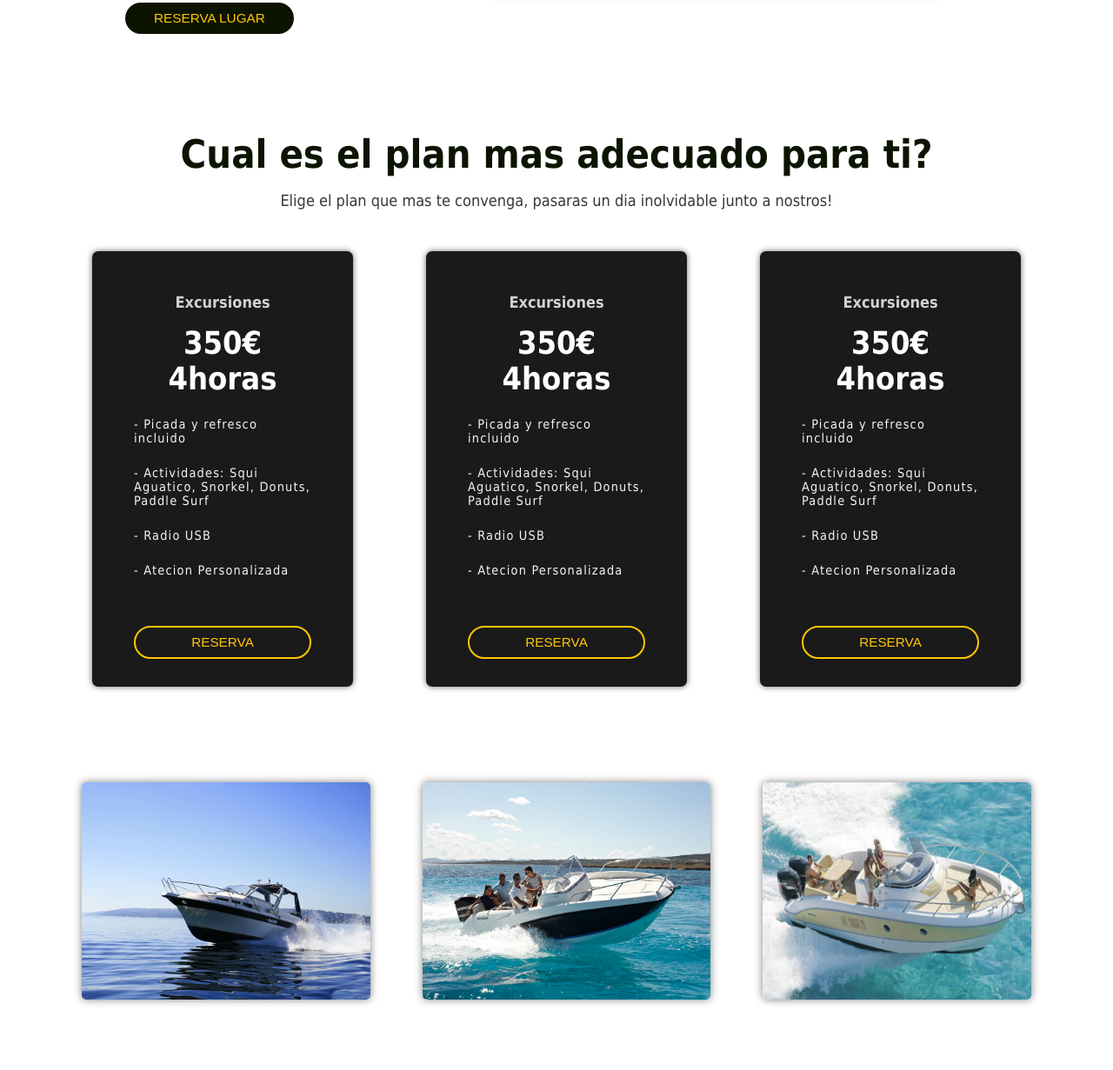
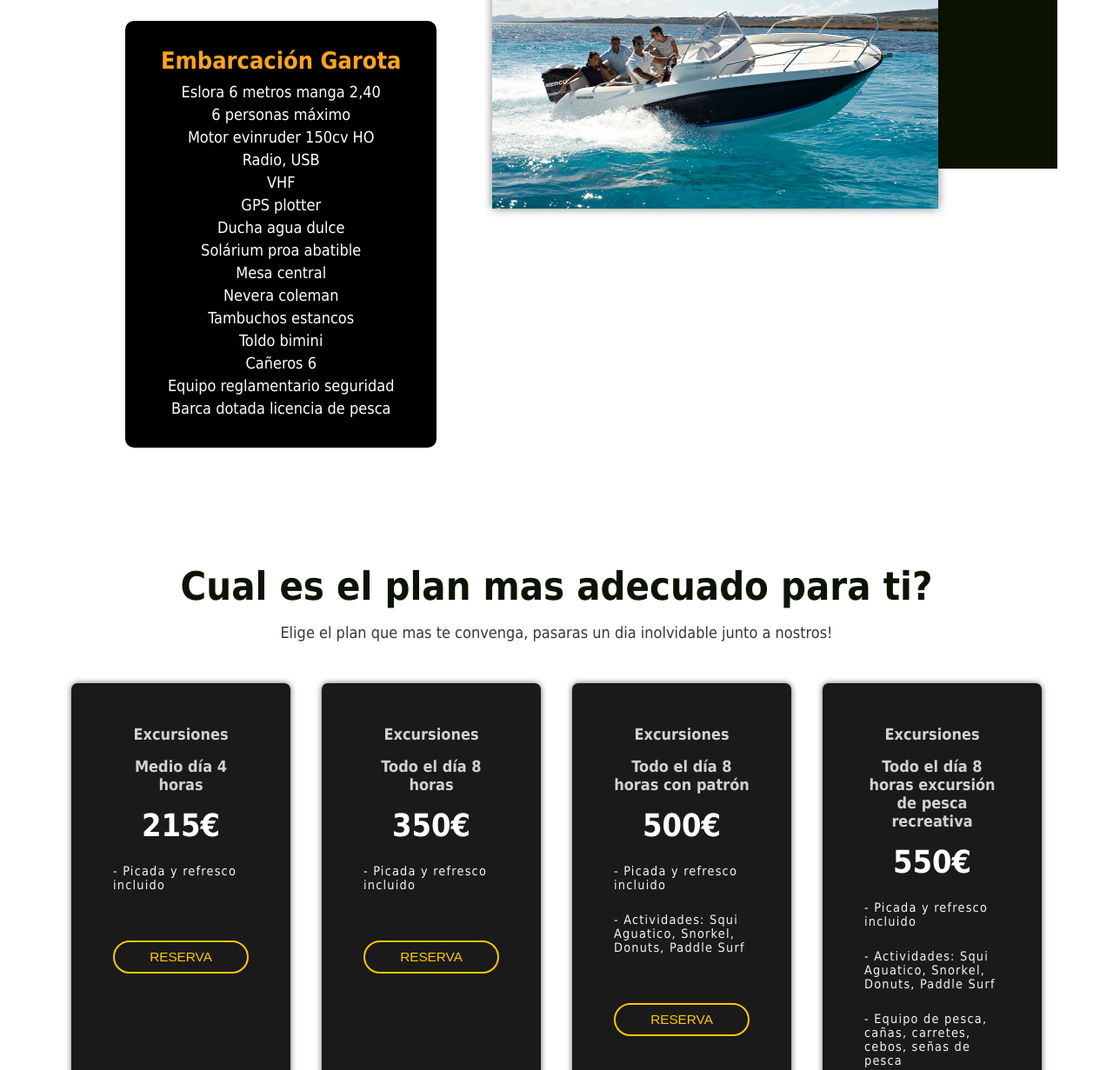
Before and after one commit to ismaelcoodde/Proyecto, a plain HTML site: page index.html in a window 1280 px wide. Shown: the part 1305-2536 px from the top of the page at 87% size. Drawn offline with Linux system fonts and the light colour scheme.

Commit message:
nuevos cambios

```diff
--- a/index.html
+++ b/index.html
@@ -43,13 +43,14 @@
             <div class="redes-sociales">
                 <ul>
                     <li>
-                        <a href="https://www.facebook.com/" class="facebook">Face</a>
+                        <a href="#" class="tlf">Teléfono: +34 699 205 207</a>
                     </li>
                     <li>
-                        <a href="https://www.twitter.com/" class="twitter">Twi</a>
+                        <a href="https://www.facebook.com/Mallorca-Mar-Excursiones-104802654596737/" class="facebook">Facebook</a>
                     </li>
+
                     <li>
-                        <a href="https://www.instagram.com/" class="instagram">Inst</a>
+                        <a href="https://www.instagram.com/mallorca_mar_excursiones" class="instagram">Instagram</a>
                     </li>
                 </ul>
             </div>
@@ -62,12 +63,35 @@
             <div class="container">
                 <div class="info">
                     <section class="main-info">
-                        <h2 class="titulo-info">ALQUILER DE BARCOS EN MALLORCA</h2>
+                        <h2 class="titulo-info">Bienvenidos a Mallorca Mar Excursiones</h2>
                         <p class="p-info">
-                            Bienvenidos a Mallorca Mar Excursiones, actualmente disponemos de una maravillosa embarcación para navegar por Mallorca, para pasar un día en familia o con amigos. Disfruta de tus vacaciones al máximo, alquila un barco y ten unas vacaciones inolvidables!
+                            Ya puedes reservar tu salida personalizada para disfrutar de un día refrescante, hacer las actividades del verano, esquí acuático, donut, snorkel o simplemente salir a relajarse y bañarte en las mejores calas y playas de Palma. Merienda y refrescos incluidos en tu excursión
                         </p>
-                        <button class="btn btn-info">Reserva lugar</button>
+
+                        <br>
+                        <div class="garota">
+                        <h2>Embarcación Garota</h2>
+                        <ul>
+                            <li> Eslora 6 metros manga 2,40</li>
+                            <li> 6 personas máximo</li>
+                            <li>Motor evinruder 150cv HO</li>
+                            <li>Radio, USB</li>
+                            <li>VHF</li>
+                            <li>GPS plotter</li>
+                            <li>Ducha agua dulce</li>
+                            <li>Solárium proa abatible</li>
+                            <li>Mesa central</li>
+                            <li>Nevera coleman</li>
+                            <li>Tambuchos estancos</li>
+                            <li>Toldo bimini</li>
+                            <li>Cañeros 6</li>
+                            <li>Equipo reglamentario seguridad</li>
+                            <li>Barca dotada licencia de pesca</li>
+                        </ul>
+                    </div>
+                    <br>
                     </section>
+
                     <div class="img-info">
                         <img src="imagenes/lancha-2.jpg" alt="img-info" />
                     </div>
@@ -78,34 +102,43 @@
                 <div class="precios">
                     <div class="precio precio-a">
                         <h2>Excursiones</h2>
-                        <h3>350€ 4horas</h3>
+                        <h2>Medio día 4 horas</h2>
+                        <h3>215€</h3>
+
                         <ul>
                             <li>- Picada y refresco incluido</li>
-                            <li>- Actividades: Squi Aguatico,  Snorkel, Donuts, Paddle Surf</li>
-                            <li>- Radio USB</li>
-                            <li>- Atecion Personalizada</li>
+
                         </ul>
                         <button class="btn btn-precio">Reserva</button>
                     </div>
                     <div class="precio precio-b">
                         <h2>Excursiones</h2>
-                        <h3>350€ 4horas</h3>
+                        <h2>Todo el día 8 horas</h2>
+                        <h3>350€</h3>
                         <ul>
                             <li>- Picada y refresco incluido</li>
-                            <li>- Actividades: Squi Aguatico,  Snorkel, Donuts, Paddle Surf</li>
-                            <li>- Radio USB</li>
-                            <li>- Atecion Personalizada</li>
+
                         </ul>
                         <button class="btn btn-precio">Reserva</button>
                     </div>
                     <div class="precio precio-c">
                         <h2>Excursiones</h2>
-                        <h3>350€ 4horas</h3>
+                        <h2>Todo el día 8 horas con patrón</h2>
+                        <h3>500€</h3>
                         <ul>
                             <li>- Picada y refresco incluido</li>
                             <li>- Actividades: Squi Aguatico,  Snorkel, Donuts, Paddle Surf</li>
-                            <li>- Radio USB</li>
-                            <li>- Atecion Personalizada</li>
+                        </ul>
+                        <button class="btn btn-precio">Reserva</button>
+                    </div>
+                    <div class="precio precio-d">
+                        <h2>Excursiones</h2>
+                        <h2>Todo el día 8 horas excursión de pesca recreativa</h2>
+                        <h3>550€</h3>
+                        <ul>
+                            <li>- Picada y refresco incluido</li>
+                            <li>- Actividades: Squi Aguatico,  Snorkel, Donuts, Paddle Surf</li>
+                            <li>- Equipo de pesca, cañas, carretes, cebos, señas de pesca</li>
                         </ul>
                         <button class="btn btn-precio">Reserva</button>
                     </div>
--- a/styles/styles.css
+++ b/styles/styles.css
@@ -190,7 +190,7 @@
 }
 .redes-sociales a {
     display: inline-block;
-    color: var(--white);
+    color: var(--gold);
 }
 .redes-sociales a:hover {
     transform: scale(1.1);
@@ -456,6 +456,21 @@
     text-align: center;
     font-size: .8em;
 }
+.garota{
+    background-color: black;
+    padding: 30px;
+    border-radius: 10px;
+}
+.garota h2{
+    color: var(--gold);
+    text-align: center;
+    padding-bottom: 10px;
+}
+.garota li{
+    color: white;
+    text-align: center;
+    padding-bottom: 5px;
+}
 
 
 
```
